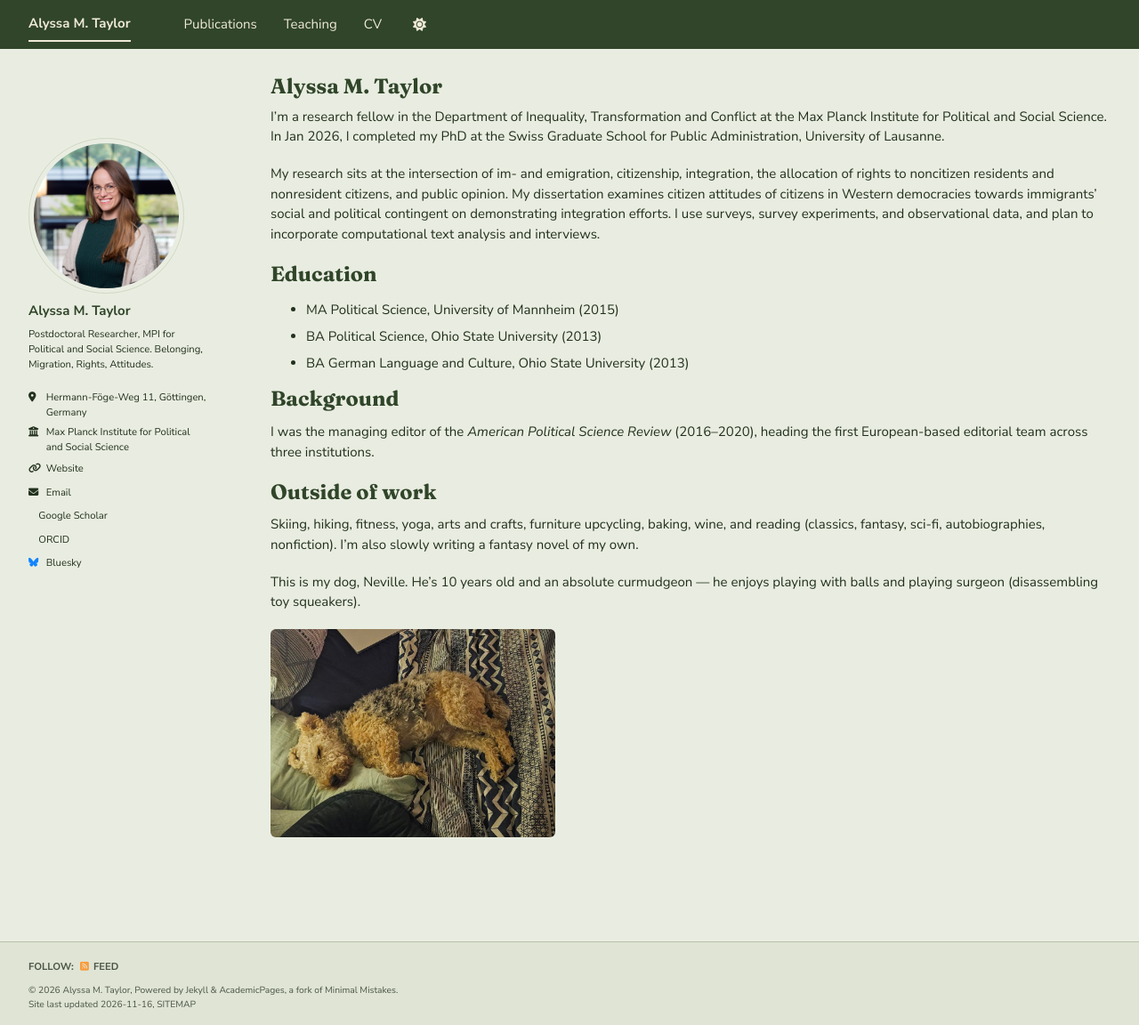
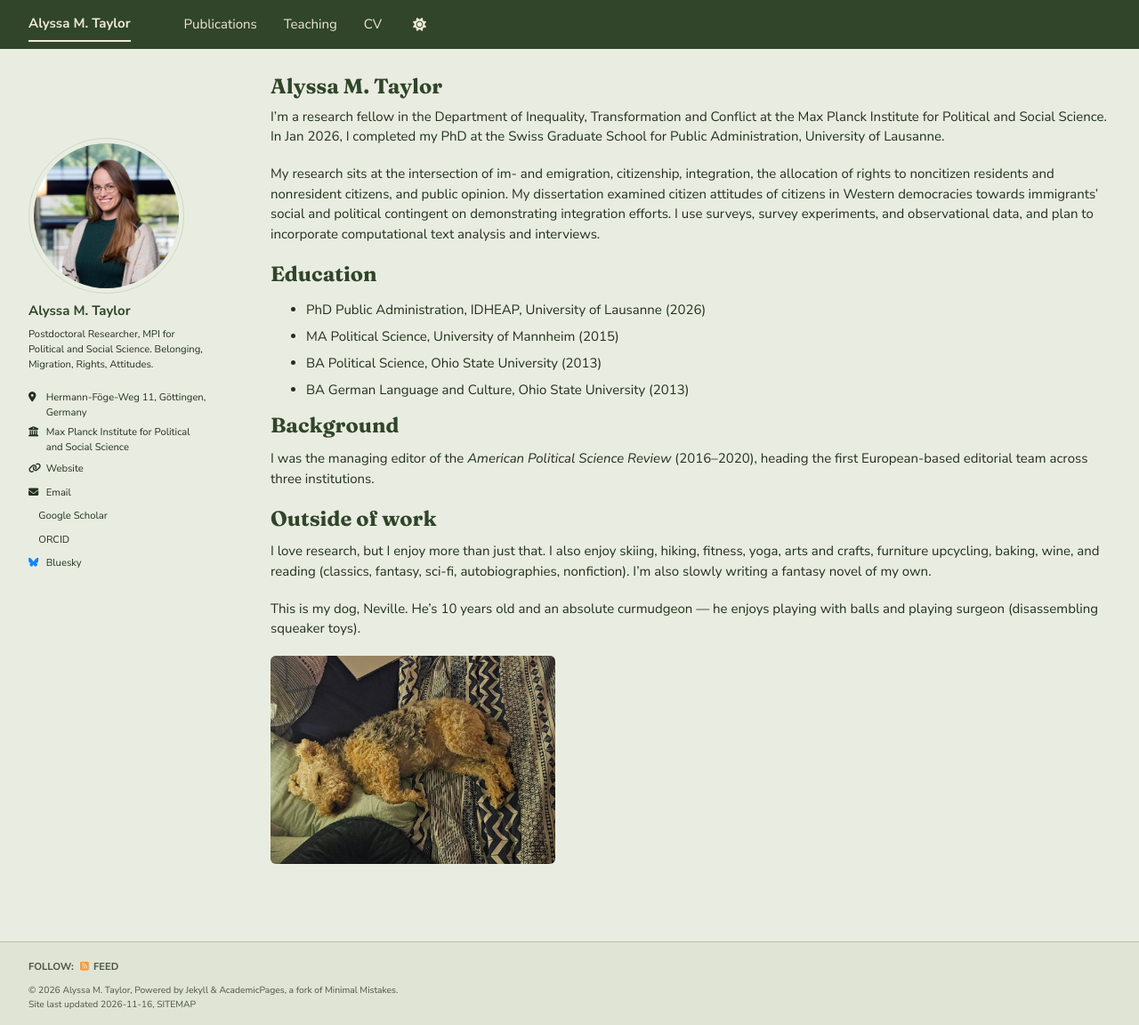
Before and after one commit to alyssamtaylor/alyssamtaylor.github.io, a Jekyll site: the page built from _pages/about.md, in a window 1280 px wide and 1152 px high. Shown: the whole window at 89% size. Built offline with Jekyll 4.4.1, drawn with Linux system fonts in a browser that asks for light colours; a script bundle is joined from its source files by our own code; a style sheet for code colours, icons or effects is not loaded.

Commit message:
Update about.md
eddited the language

```diff
--- a/_pages/about.md
+++ b/_pages/about.md
@@ -10,10 +10,11 @@ redirect_from:
 <!-- TODO: your footer contact info now points to @ips.mpg.de / Göttingen instead of Mannheim — the line below still says "Research Associate at the University of Mannheim." Update it to your current role/institute before this goes live. -->
 I'm a research fellow in the Department of Inequality, Transformation and Conflict at the Max Planck Institute for Political and Social Science. In Jan 2026, I completed my PhD at the Swiss Graduate School for Public Administration, University of Lausanne.
 
-My research sits at the intersection of im- and emigration, citizenship, integration, the allocation of rights to noncitizen residents and nonresident citizens, and public opinion. My dissertation examines citizen attitudes of citizens in Western democracies towards immigrants' social and political contingent on demonstrating integration efforts. I use surveys, survey experiments, and observational data, and plan to incorporate computational text analysis and interviews.
+My research sits at the intersection of im- and emigration, citizenship, integration, the allocation of rights to noncitizen residents and nonresident citizens, and public opinion. My dissertation examined citizen attitudes of citizens in Western democracies towards immigrants' social and political contingent on demonstrating integration efforts. I use surveys, survey experiments, and observational data, and plan to incorporate computational text analysis and interviews.
 
 Education
 ======
+* PhD Public Administration, IDHEAP, University of Lausanne (2026)
 * MA Political Science, University of Mannheim (2015)
 * BA Political Science, Ohio State University (2013)
 * BA German Language and Culture, Ohio State University (2013)
@@ -24,8 +25,8 @@ I was the managing editor of the *American Political Science Review* (2016&ndash
 
 Outside of work
 ======
-Skiing, hiking, fitness, yoga, arts and crafts, furniture upcycling, baking, wine, and reading (classics, fantasy, sci-fi, autobiographies, nonfiction). I'm also slowly writing a fantasy novel of my own.
+I love research, but I enjoy more than just that. I also enjoy skiing, hiking, fitness, yoga, arts and crafts, furniture upcycling, baking, wine, and reading (classics, fantasy, sci-fi, autobiographies, nonfiction). I'm also slowly writing a fantasy novel of my own.
 
-This is my dog, Neville. He's 10 years old and an absolute curmudgeon &mdash; he enjoys playing with balls and playing surgeon (disassembling toy squeakers).
+This is my dog, Neville. He's 10 years old and an absolute curmudgeon &mdash; he enjoys playing with balls and playing surgeon (disassembling squeaker toys).
 
  <img src="/images/neville.jpg" alt="My dog Neville" style="width: 320px; max-width: 100%; border-radius: 6px;">
```
